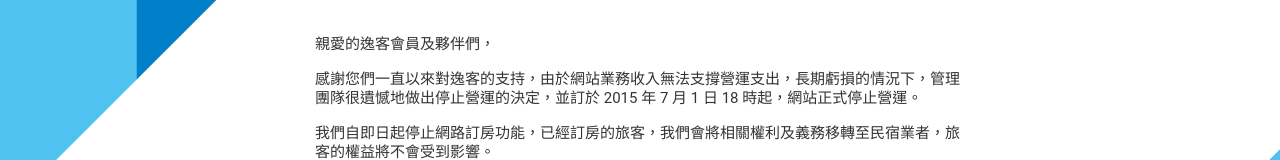
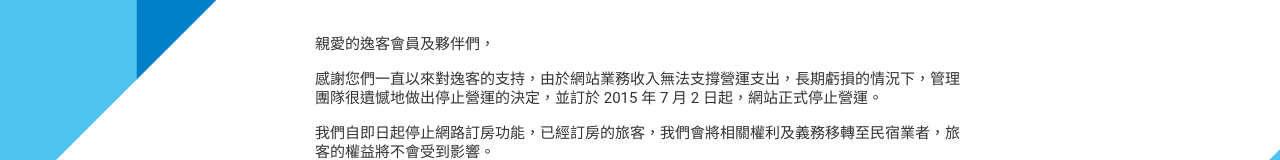
Before and after one commit to EATGOCO/www.eatgo.com, a plain HTML site: page index.html in a window 1280 px wide. Shown: the part 209-369 px from the top of the page. Drawn offline with Linux system fonts and the light colour scheme.

Commit message:
[gh-pages] 7/2 停止營運
Signed-off-by: Lackneets <lackneets@gmail.com>

```diff
--- a/index.html
+++ b/index.html
@@ -18,7 +18,7 @@
     <div class="closed-notify">
       <p>親愛的逸客會員及夥伴們，</p>
 
-      <p>感謝您們一直以來對逸客的支持，由於網站業務收入無法支撐營運支出，長期虧損的情況下，管理團隊很遺憾地做出停止營運的決定，並訂於 2015 年 7 月 1 日 18 時起，網站正式停止營運。</p>
+      <p>感謝您們一直以來對逸客的支持，由於網站業務收入無法支撐營運支出，長期虧損的情況下，管理團隊很遺憾地做出停止營運的決定，並訂於 2015 年 7 月 2 日起，網站正式停止營運。</p>
 
       <p>我們自即日起停止網路訂房功能，已經訂房的旅客，我們會將相關權利及義務移轉至民宿業者，旅客的權益將不會受到影響。</p>
       <p>本公司所發行之逸友券皆為無償發放，已領取尚未使用的逸友券，自即日起停止兌換使用。造成您的不便，在此致上誠摯的歉意，敬請見諒。</p>
```
